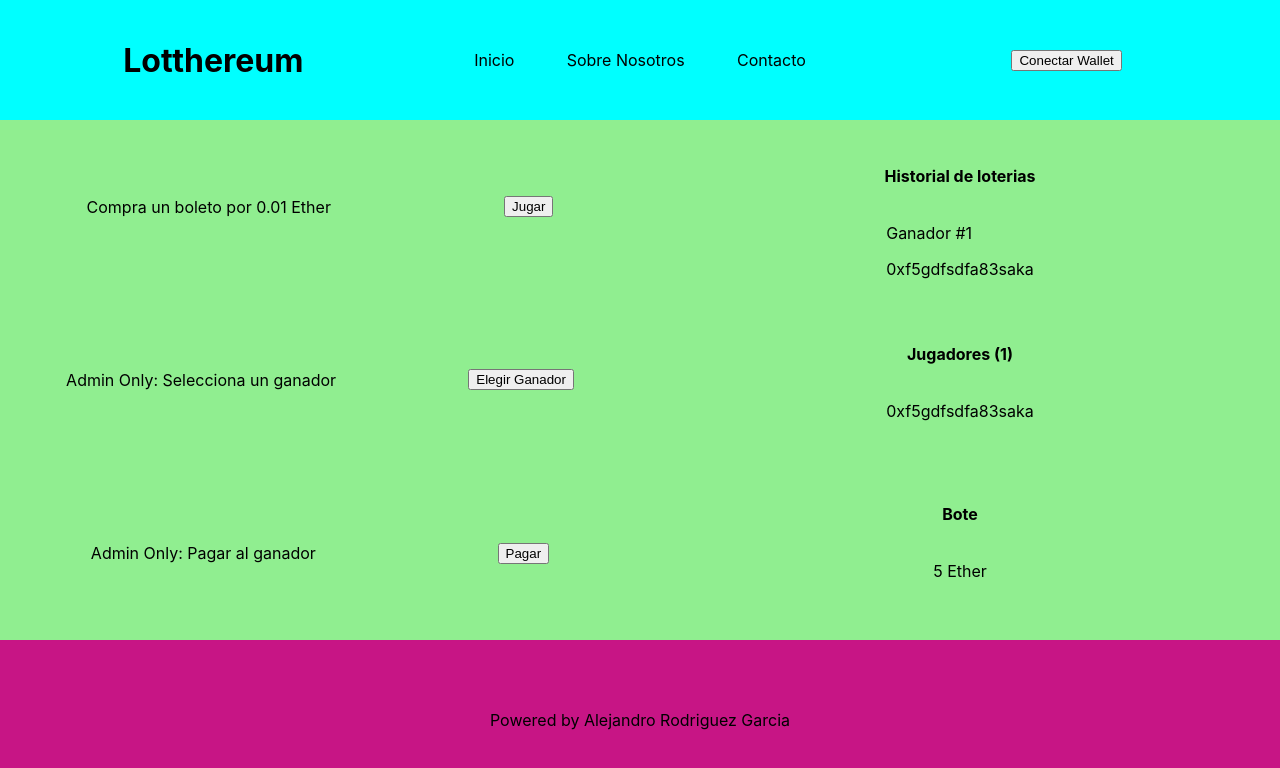
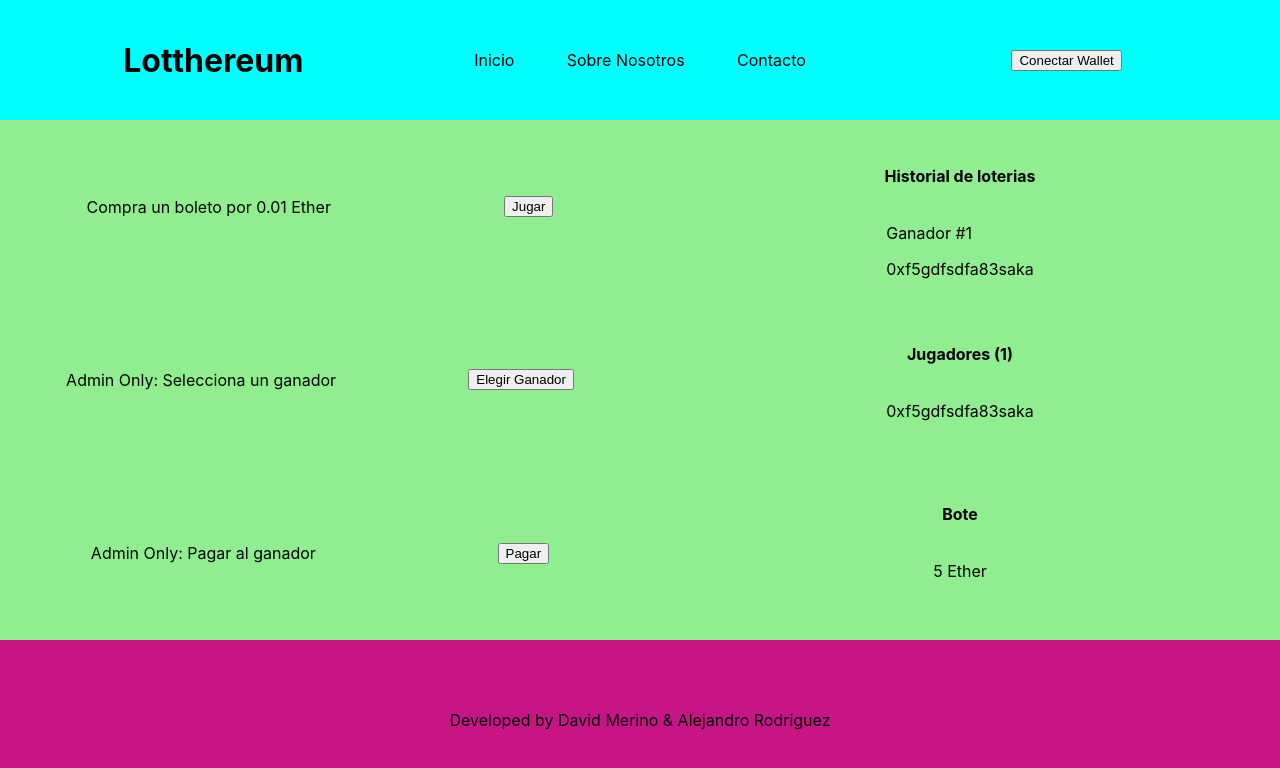
Before and after one commit to AleRodriguezzz/Loteria-dApp, a Next.js app in the folder Loteria/loteria-dapp/: page / in a window 1280 px wide. Shown: the top 768 px of the page. Built offline with nearby package versions, Linux system fonts and the light colour scheme.

Commit message:
Footer actualizado

```diff
--- a/Loteria/loteria-dapp/pages/components/footer.js
+++ b/Loteria/loteria-dapp/pages/components/footer.js
@@ -2,7 +2,7 @@ import styles from '../../styles/Home.module.css'
 function FooterComponent(){
     return(
         <footer className={styles.footer}>
-            <p>Powered by Alejandro Rodriguez Garcia</p>
+            <p>Developed by David Merino & Alejandro Rodriguez </p>
         </footer>
     )
 }
```
